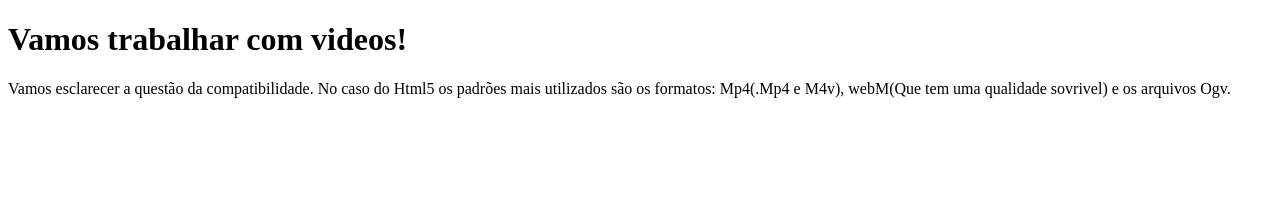
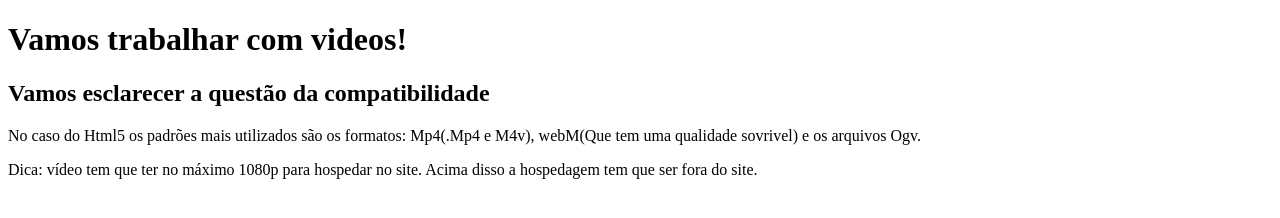
Before and after one commit to levinaval/HTML5_e_CSS3, a plain HTML site: page 34.videos/index.html in a window 1280 px wide. Drawn offline with Linux system fonts and the light colour scheme.

Commit message:
Html videos

```diff
--- a/34.videos/index.html
+++ b/34.videos/index.html
@@ -9,8 +9,10 @@
 </head>
 <body>
   <h1>Vamos trabalhar com videos!</h1>
-  <p>Vamos esclarecer a questão da compatibilidade.
+  <h2>Vamos esclarecer a questão da compatibilidade</h2>
+  <p>
     No caso do Html5 os padrões mais utilizados são os formatos: Mp4(.Mp4 e M4v), webM(Que tem uma qualidade sovrivel) e os arquivos Ogv.
   </p>
+  <p>Dica: vídeo tem que ter no máximo 1080p para hospedar no site. Acima disso a hospedagem tem que ser fora do site.</p>
 </body>
 </html>
```
